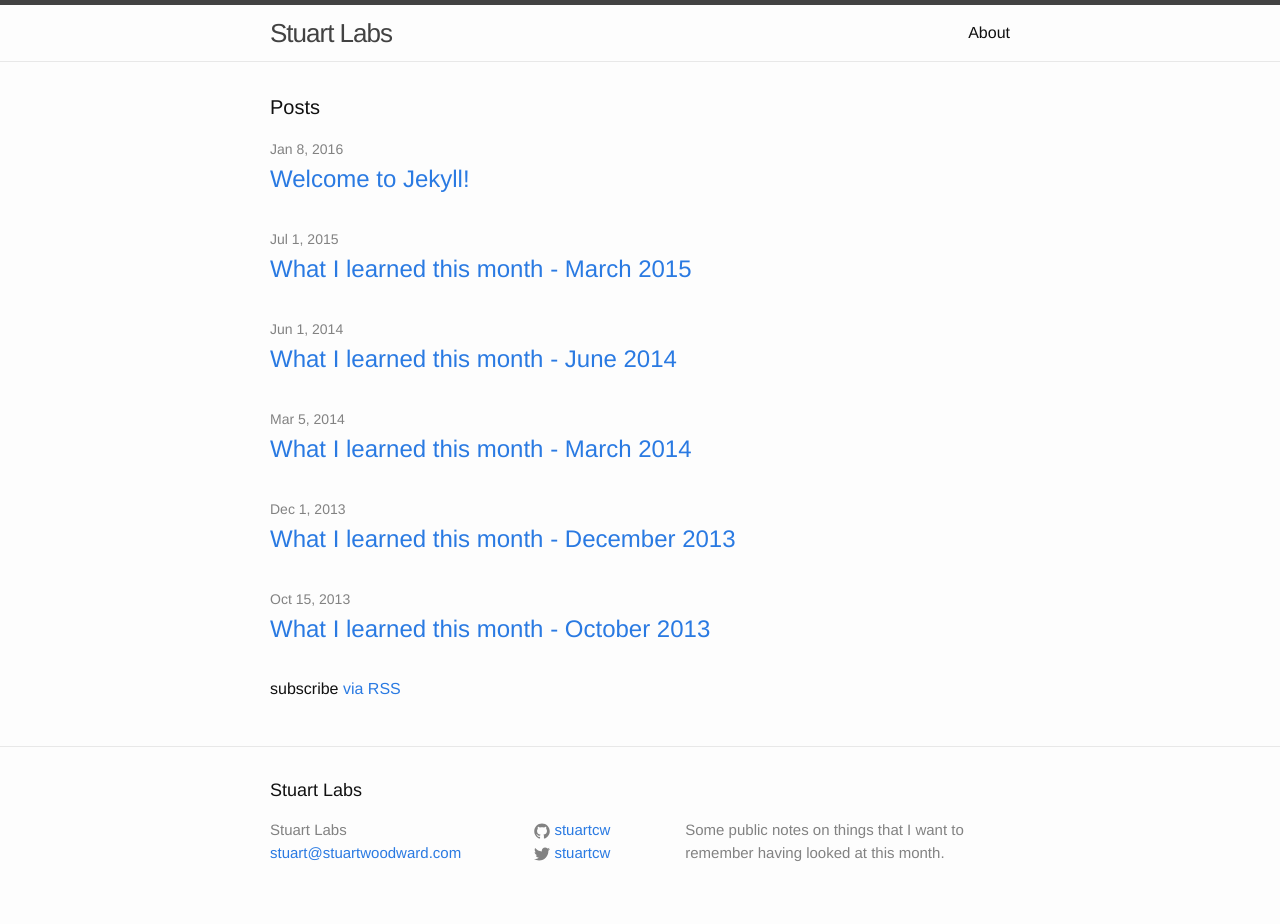
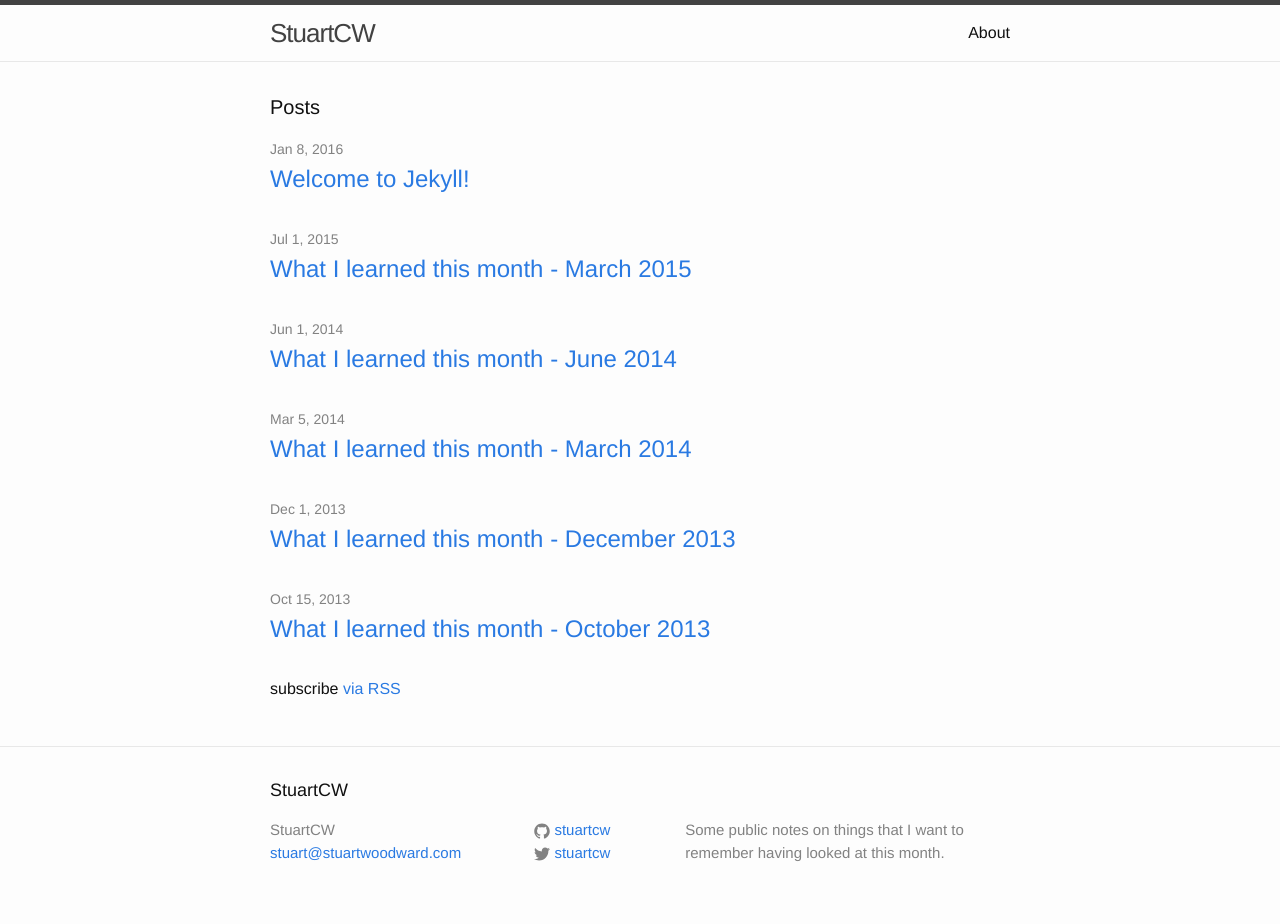
Before and after one commit to stuartcw/stuartcw.com, a Jekyll site: the page built from index.html, in a window 1280 px wide. Built offline with Jekyll 4.4.1, drawn with Linux system fonts in a browser that asks for light colours.

Commit message:
Updated the blog name..

```diff
--- a/_config.yml
+++ b/_config.yml
@@ -6,7 +6,7 @@
 # 'jekyll serve'. If you change this file, please restart the server process.
 
 # Site settings
-title: Stuart Labs
+title: StuartCW
 email: stuart@stuartwoodward.com
 description: > # this means to ignore newlines until "baseurl:"
   Some public notes on things that I want to remember having looked at this month.
```
